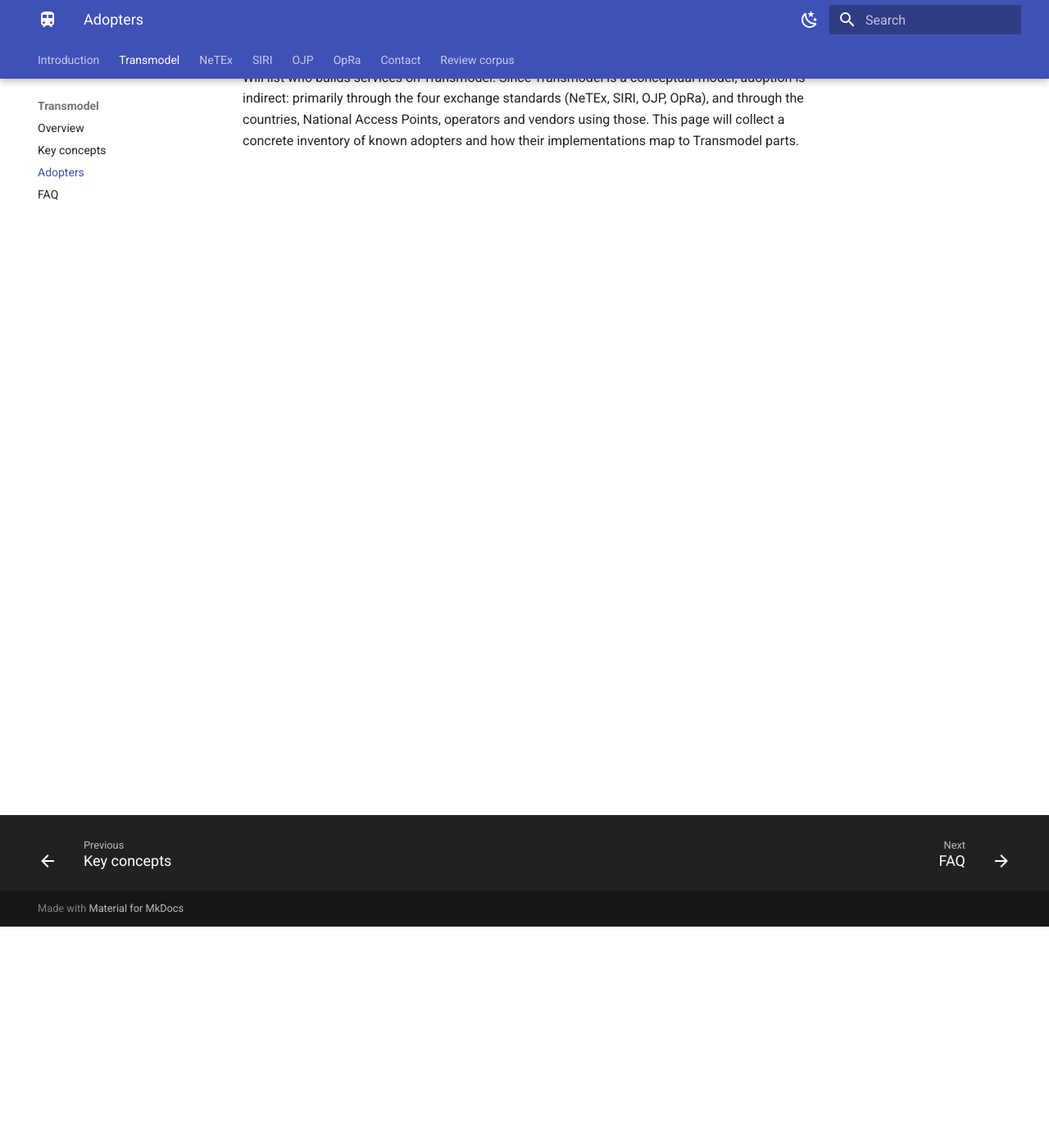
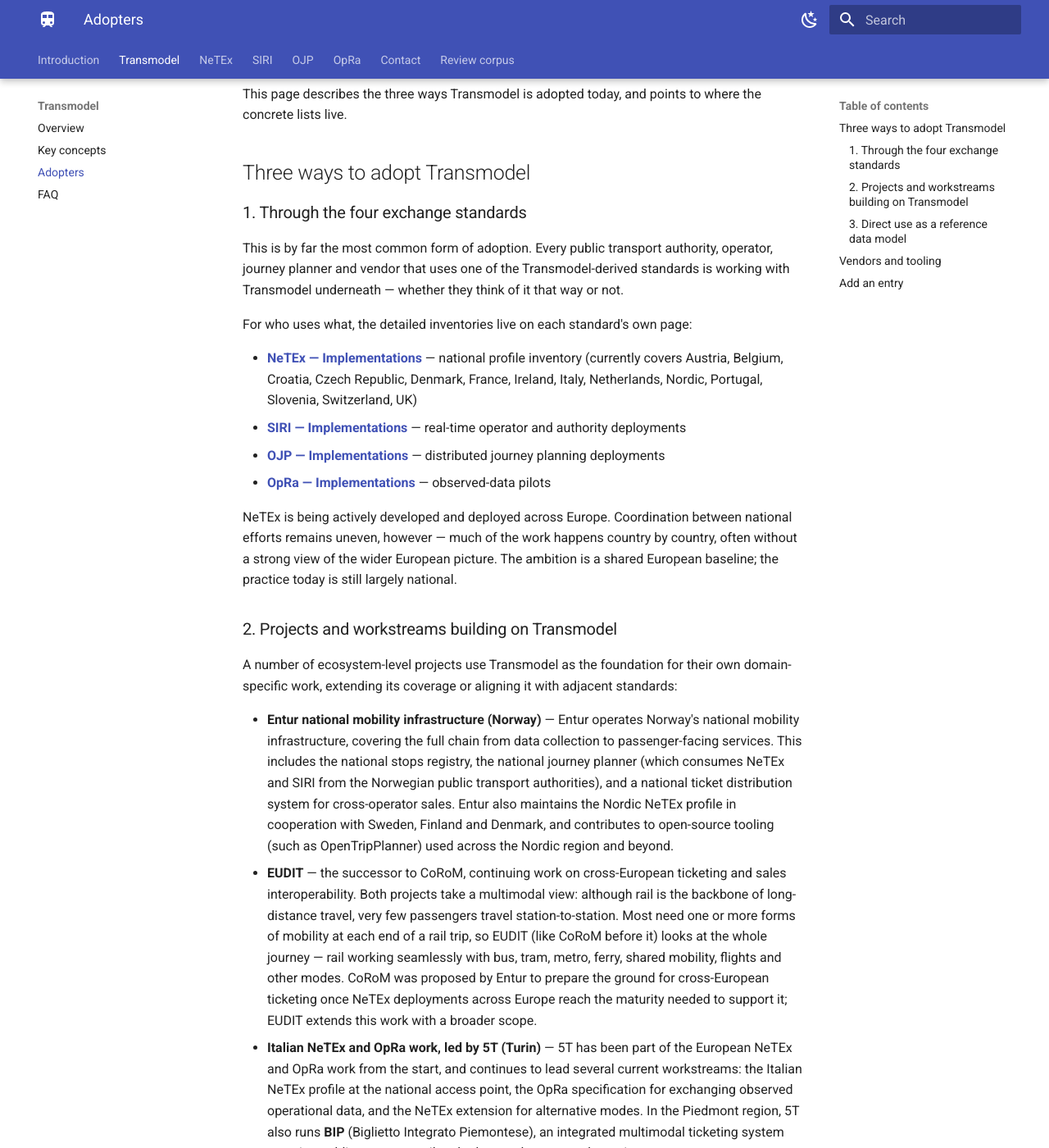
Before and after one commit to BredeD/transmodel-site, an MkDocs documentation site: the page built from docs/standards/transmodel/adopters.md, in a window 1280 px wide and 1400 px high, scrolled down 270 px. Shown: the whole window at 82% size. Built offline with MkDocs 1.6.1 and Material for MkDocs 9.7.7, drawn with Linux system fonts in a browser that asks for light colours; some of the changed text lies outside the part shown.

Commit message:
Transmodel Adopters: full wash — three adoption modes + six current projects
- Replace stub with three-category framing: through the four exchange standards, through projects building on Transmodel, and through direct use as a reference data model
- Diplomatic note on uneven cross-European coordination (replaces earlier "universal adoption" phrasing)
- Project list (alphabetical):
  - Entur national mobility infrastructure (Norway)
  - EUDIT — successor to CoRoM, multimodal framing (rail + bus/tram/metro/ferry/shared mobility/flights)
  - Italian NeTEx and OpRa work, led by 5T (Turin), including BIP integrated ticketing
  - MobilityData / GBFS mapping
  - NEMU — Nordic travel search and booking (ITS Nordic+, Matkahuolto, Entur)
  - TSI Telematics 2026
- Points to each standard's Implementations page for country-level inventories rather than duplicating here
- Vendor directory and direct-adopter inventory flagged as backlog
- Data4PT referenced past-tense per CLAUDE.md

```diff
--- a/docs/standards/transmodel/adopters.md
+++ b/docs/standards/transmodel/adopters.md
@@ -1,6 +1,51 @@
 # Transmodel — Adopters
 
-!!! info "Placeholder"
-    This page hasn't been written yet. It'll be washed from source material as we work through the content backlog. Kept as a stub for now so the full site structure is visible.
+Because Transmodel is a conceptual model and not a file format or an API, no one "installs" it. Instead it is adopted indirectly, through the standards and systems that build on it. In practice, this means that **every organisation using NeTEx, SIRI, OJP or OpRa is also a Transmodel adopter** — their systems share the same vocabulary, definitions and relationships that Transmodel defines.
 
-Will list who builds services on Transmodel. Since Transmodel is a conceptual model, adoption is indirect: primarily through the four exchange standards (NeTEx, SIRI, OJP, OpRa), and through the countries, National Access Points, operators and vendors using those. This page will collect a concrete inventory of known adopters and how their implementations map to Transmodel parts.
+This page describes the three ways Transmodel is adopted today, and points to where the concrete lists live.
+
+## Three ways to adopt Transmodel
+
+### 1. Through the four exchange standards
+
+This is by far the most common form of adoption. Every public transport authority, operator, journey planner and vendor that uses one of the Transmodel-derived standards is working with Transmodel underneath — whether they think of it that way or not.
+
+For who uses what, the detailed inventories live on each standard's own page:
+
+- [**NeTEx — Implementations**](../netex/implementations.md) — national profile inventory (currently covers Austria, Belgium, Croatia, Czech Republic, Denmark, France, Ireland, Italy, Netherlands, Nordic, Portugal, Slovenia, Switzerland, UK)
+- [**SIRI — Implementations**](../siri/implementations.md) — real-time operator and authority deployments
+- [**OJP — Implementations**](../ojp/implementations.md) — distributed journey planning deployments
+- [**OpRa — Implementations**](../opra/implementations.md) — observed-data pilots
+
+NeTEx is being actively developed and deployed across Europe. Coordination between national efforts remains uneven, however — much of the work happens country by country, often without a strong view of the wider European picture. The ambition is a shared European baseline; the practice today is still largely national.
+
+### 2. Projects and workstreams building on Transmodel
+
+A number of ecosystem-level projects use Transmodel as the foundation for their own domain-specific work, extending its coverage or aligning it with adjacent standards:
+
+- **Entur national mobility infrastructure (Norway)** — Entur operates Norway's national mobility infrastructure, covering the full chain from data collection to passenger-facing services. This includes the national stops registry, the national journey planner (which consumes NeTEx and SIRI from the Norwegian public transport authorities), and a national ticket distribution system for cross-operator sales. Entur also maintains the Nordic NeTEx profile in cooperation with Sweden, Finland and Denmark, and contributes to open-source tooling (such as OpenTripPlanner) used across the Nordic region and beyond.
+- **EUDIT** — the successor to CoRoM, continuing work on cross-European ticketing and sales interoperability. Both projects take a multimodal view: although rail is the backbone of long-distance travel, very few passengers travel station-to-station. Most need one or more forms of mobility at each end of a rail trip, so EUDIT (like CoRoM before it) looks at the whole journey — rail working seamlessly with bus, tram, metro, ferry, shared mobility, flights and other modes. CoRoM was proposed by Entur to prepare the ground for cross-European ticketing once NeTEx deployments across Europe reach the maturity needed to support it; EUDIT extends this work with a broader scope.
+- **Italian NeTEx and OpRa work, led by 5T (Turin)** — 5T has been part of the European NeTEx and OpRa work from the start, and continues to lead several current workstreams: the Italian NeTEx profile at the national access point, the OpRa specification for exchanging observed operational data, and the NeTEx extension for alternative modes. In the Piedmont region, 5T also runs **BIP** (Biglietto Integrato Piemontese), an integrated multimodal ticketing system covering public transport, rail and other modes across the region.
+- **MobilityData / GBFS mapping** — a mapping between the General Bike Sharing Specification (GBFS) and the alternative-modes subset of Transmodel/NeTEx.
+- **NEMU** — a Nordic project led by **ITS Nordic+**, where **Matkahuolto** and **Entur** are developing Nordic travel search and booking across operators and modes. Several routes are already in production, with new operators and regions being added on an ongoing basis.
+- **TSI Telematics (TSI TEL)** — the EU Technical Specification for Interoperability on Telematics for rail, adopted 6 February 2026 and in force since 2 March 2026. Requires NeTEx (scheduled) and SIRI (real-time) for cross-border rail data exchange, bringing rail into alignment with the exchange standards already used for the wider public transport sector.
+
+### 3. Direct use as a reference data model
+
+Some organisations use Transmodel directly — not to exchange data via NeTEx/SIRI, but as the conceptual starting point for designing their own internal databases, system architectures, or interfaces.
+
+This kind of adoption is less visible and less common, but it is a legitimate use. Transmodel's role here is as a well-defined, interoperable vocabulary that an organisation can reuse rather than invent from scratch. Typical cases:
+
+- An authority specifying its own operational data model to be internally consistent and future-ready for NeTEx export
+- A vendor designing a product's internal schema in a way that stays close to Transmodel entities, simplifying later NeTEx/SIRI integration
+- An academic or research project needing a published reference model to anchor its own work
+
+There is no public inventory of this kind of adopter today. If your organisation uses Transmodel directly in this way and would like to be listed, see *Add an entry* below.
+
+## Vendors and tooling
+
+For software products with declared Transmodel/NeTEx/SIRI support — converters, validators, editors, visualisation tools — see each standard's **Resources** page or the vendor material referenced from the [NeTEx Implementations](../netex/implementations.md) page. A consolidated vendor directory is on the backlog but not yet published here.
+
+## Add an entry
+
+To add your organisation, product, or project to any of these lists — either here or on one of the standard-specific Implementations pages — see [How to contribute](../../introduction/how-to-contribute.md) or raise an issue in the [site repository](https://github.com/BredeD/transmodel-site).
```
